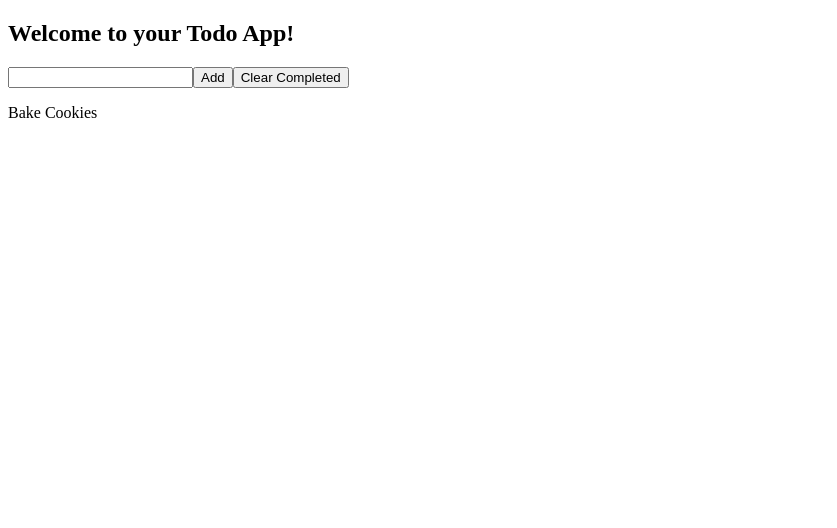
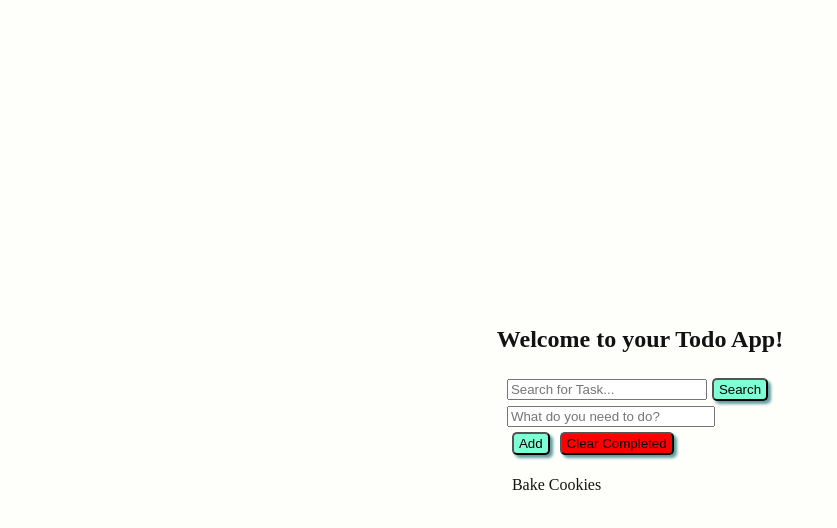
Before and after one commit to bloominstituteoftechnology/web-module-project-class-components, a React (Create React App) app: page / in a window 1280 px wide. Shown: the top 528 px of the page, without its empty margins (0-837 px from the left). Built offline with nearby package versions, Linux system fonts and the light colour scheme.

Commit message:
working on search

```diff
--- a/src/App.js
+++ b/src/App.js
@@ -1,6 +1,7 @@
 import React from 'react';
 import TodoList from './components/TodoList'
 import TodoForm from './components/TodoForm'
+import SearchBar from './components/SearchBar'
 import './components/Todo.css'
 
 const todos = [
@@ -52,16 +53,26 @@ class App extends React.Component {
     });
   };
 
+  handleChanges = (e) => {
+    this.setState({
+        [e.target.name]: e.target.value,
+    })
+};
+
   delTodo = (id) => {
     console.log(id)
+    this.setState ({todos: [...this.state.todos.filter(todo => todo.completed !== true)]})
   }
 
   render() {
     return (
       <div className='app'>
+        <h2>Welcome to your Todo App!</h2>
         <div className='header'>
-          <h2>Welcome to your Todo App!</h2>
+          <SearchBar />
+
           <TodoForm
+            handleChanges = {this.handleChanges}
             addTodo = {this.addTodo}
             delTodo = {this.delTodo}
           />
--- /dev/null
+++ b/src/components/SearchBar.js
@@ -0,0 +1,25 @@
+import React from 'react'
+
+class SearchBar extends React.Component{
+    constructor(){
+        super();
+        this.state = {
+            searchText: '',
+        }
+    }
+
+  render() {
+      return(
+          <div>
+            <input
+              type='search'
+              placeholder='Search for Task...'
+            />
+            <button>Search</button>
+
+          </div>
+      )
+  }
+}
+
+export default SearchBar
--- a/src/components/Todo.css
+++ b/src/components/Todo.css
@@ -1,3 +1,40 @@
+
+Body {
+    background: #fefefa;
+    color: #121212;
+}
+
+button {
+    padding: 2px 5px;
+    background:aquamarine;
+    margin: 5px;
+    border-radius: 5px;
+    box-shadow: 3px 3px 3px 0 cadetblue;
+}
+
+input {
+  width: 200px;
+}
+
+.todo {
+    margin: 5px;
+    text-transform: capitalize;
+}
+
 .todo.completed {
     text-decoration: line-through;
 }
+
+.app {
+    height: 100vh;
+    display: flex;
+    flex-direction: column;
+    justify-content: center;
+    align-items: center;
+}
+
+
+
+.clearBtn {
+    background: red;
+}
--- a/src/components/TodoForm.js
+++ b/src/components/TodoForm.js
@@ -32,12 +32,16 @@ class TodoForm extends React.Component {
             <form onSubmit={this.handleSubmit}>
                 <input
                     type = 'text'
+                    placeholder= 'What do you need to do?'
                     name = 'itemText'
                     value = {this.state.itemText}
                     onChange = {this.handleChanges}
                 />
-                <button>Add</button>
-                <button className='clearBtn' onClick={this.handleClear}>Clear Completed</button>
+                <div className='buttonDiv'>
+                    <button  className='btn'>Add</button>
+                    <button className='clearBtn btn' onClick={this.handleClear}>Clear Completed</button>
+                </div>
+
             </form>
         )
     }
```
